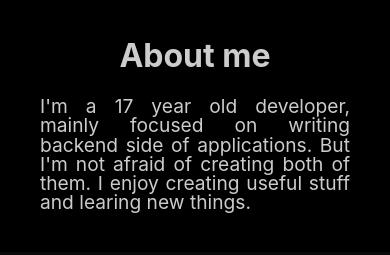
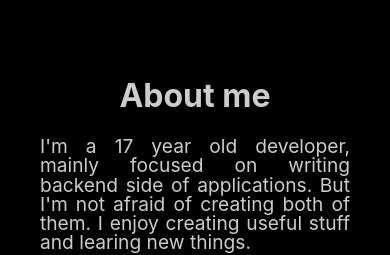
Before and after one commit to k-Dobosz/kdobosz.pl, a Gatsby site: page / in a window 390 px wide. Shown: the part 846-1101 px from the top of the page. Built offline with nearby package versions, Linux system fonts and the light colour scheme; Gatsby itself is replaced by a stand-in of ours.

Commit message:
Fix mobile about me top margin

```diff
--- a/src/components/aboutme.js
+++ b/src/components/aboutme.js
@@ -5,8 +5,8 @@ const AboutMeSection = styled.section`
   width: 100%;
   padding: 80px 40px;
 
-  @media(max-width: 800px) {
-    padding: 40px 40px;
+  @supports(-webkit-overflow-scrolling: touch) {
+    padding: 0 40px 80px 40px;
   }
 `;
 
```
